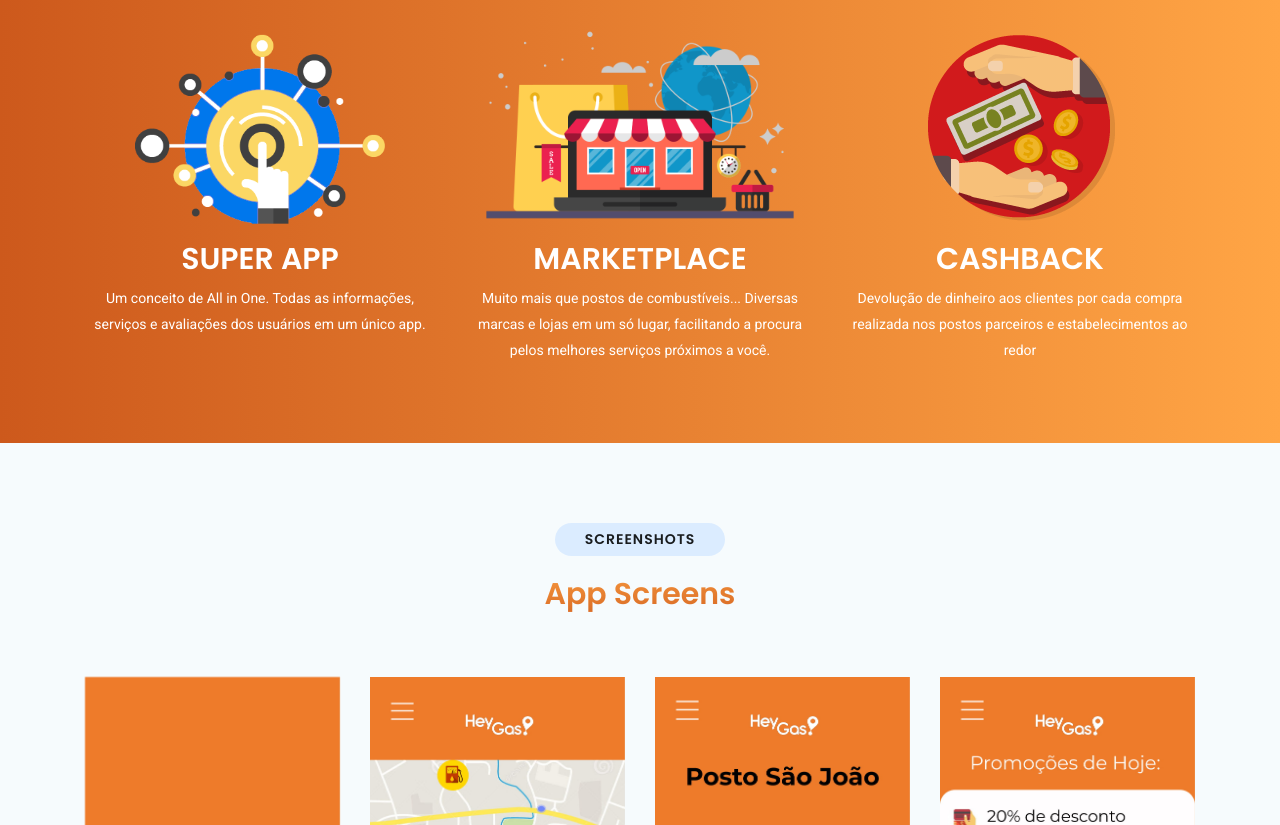
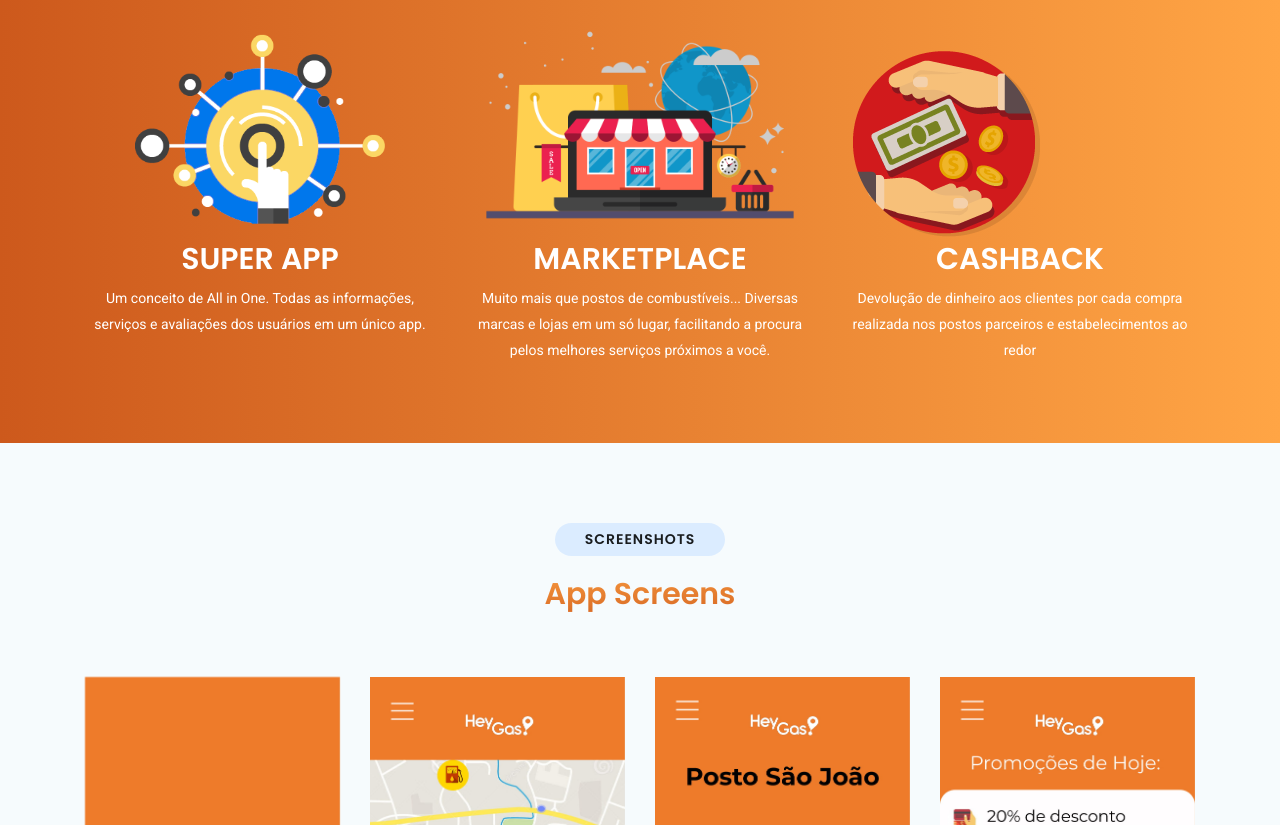
Before and after one commit to LFSousa/HeyGas-page, a plain HTML site: page index.html in a window 1280 px wide. Shown: the part 1479-2304 px from the top of the page. Drawn offline with Linux system fonts and the light colour scheme; files whose address does not match are found by name.

Commit message:
Update index.html

```diff
--- a/index.html
+++ b/index.html
@@ -202,7 +202,7 @@
             </div>
             <div class="col-md-4 col-sm-4">
                 <div class="video-promo-content text-center">
-                    <img src="img/cashback.png" style="    height: 200px;">
+                    <img src="img/cashback.png" align="left" height: 200px;">
                   <h2 class="mt-3 wow zoomIn" data-wow-duration="1000ms" data-wow-delay="100ms">Cashback</h2>
                   <p>Devolução de dinheiro aos
                       clientes por cada compra
```
